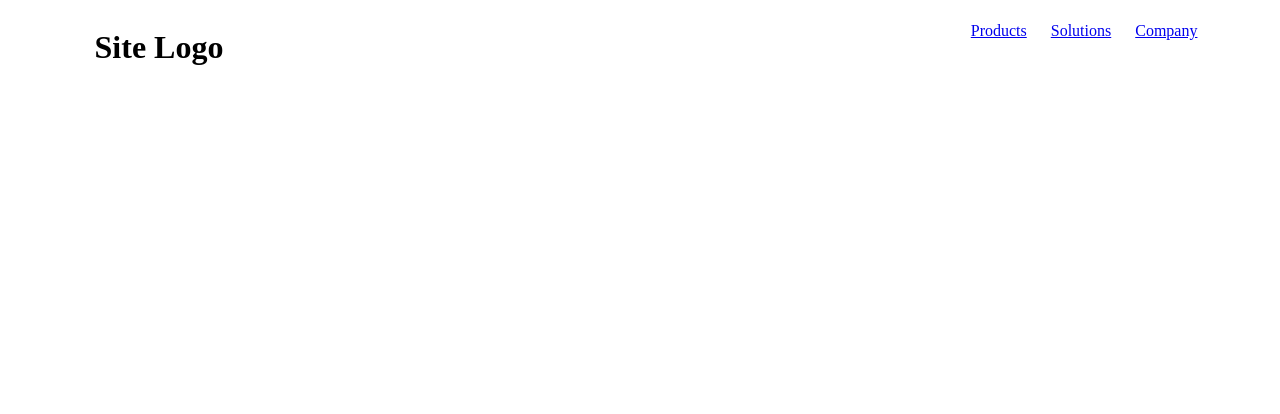
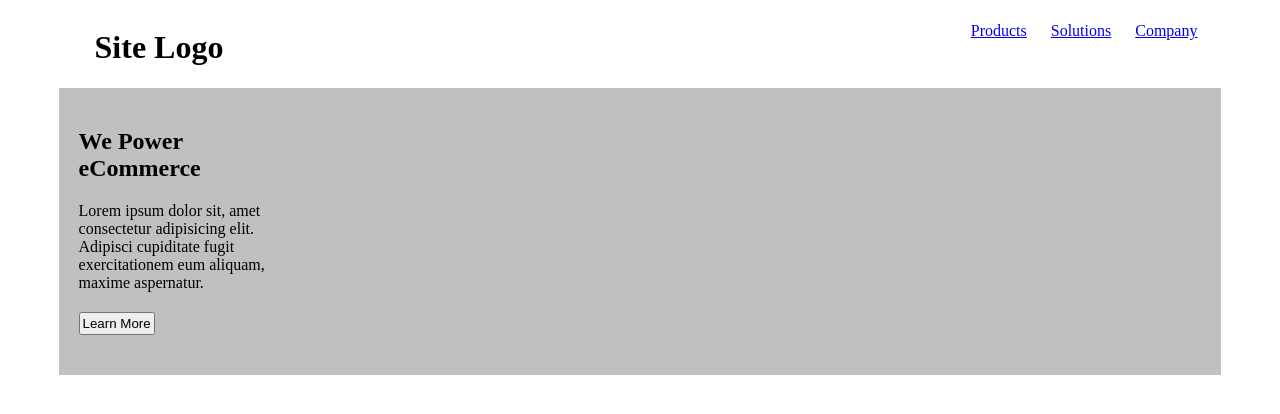
Before and after one commit to akashcedcoss/Template3, a plain HTML site: page src/index.html in a window 1280 px wide. Drawn offline with Linux system fonts and the light colour scheme.

Commit message:
container1

```diff
--- a/src/index.html
+++ b/src/index.html
@@ -19,6 +19,15 @@
             <a href="#">Company</a>
         </div>
     </div>
+    <div class="containerx">
+        <div class="container1">
+            <h2>We Power eCommerce</h2>
+            <span>
+                Lorem ipsum dolor sit, amet consectetur adipisicing elit. Adipisci cupiditate fugit exercitationem eum aliquam, maxime aspernatur.<br>
+                <button class="button1">Learn More</button>
+            </span>
+        </div>
+    </div>
     </div>
 </body>
 </html>
--- a/src/style.css
+++ b/src/style.css
@@ -13,7 +13,6 @@ h1{
     float: right;
     padding: 4px;
     margin: 10px;
-
 }
 a{
     margin: 4px;
@@ -23,3 +22,22 @@ a{
 .header{
     overflow: hidden;
 }
+.container1{
+    max-width: 20%;
+    background-color: rgb(192,192,192);
+    padding: 0px;
+}
+.containerx{
+    background-color: rgb(192,192,192);
+    padding: 20px;
+    padding-top: 40px;
+    padding-bottom: 40px;
+}
+h2{
+    padding-top: 0;
+    margin-top: 0;
+}
+.button1{
+    margin-top: 20px;
+    padding: 2px;
+}
```
